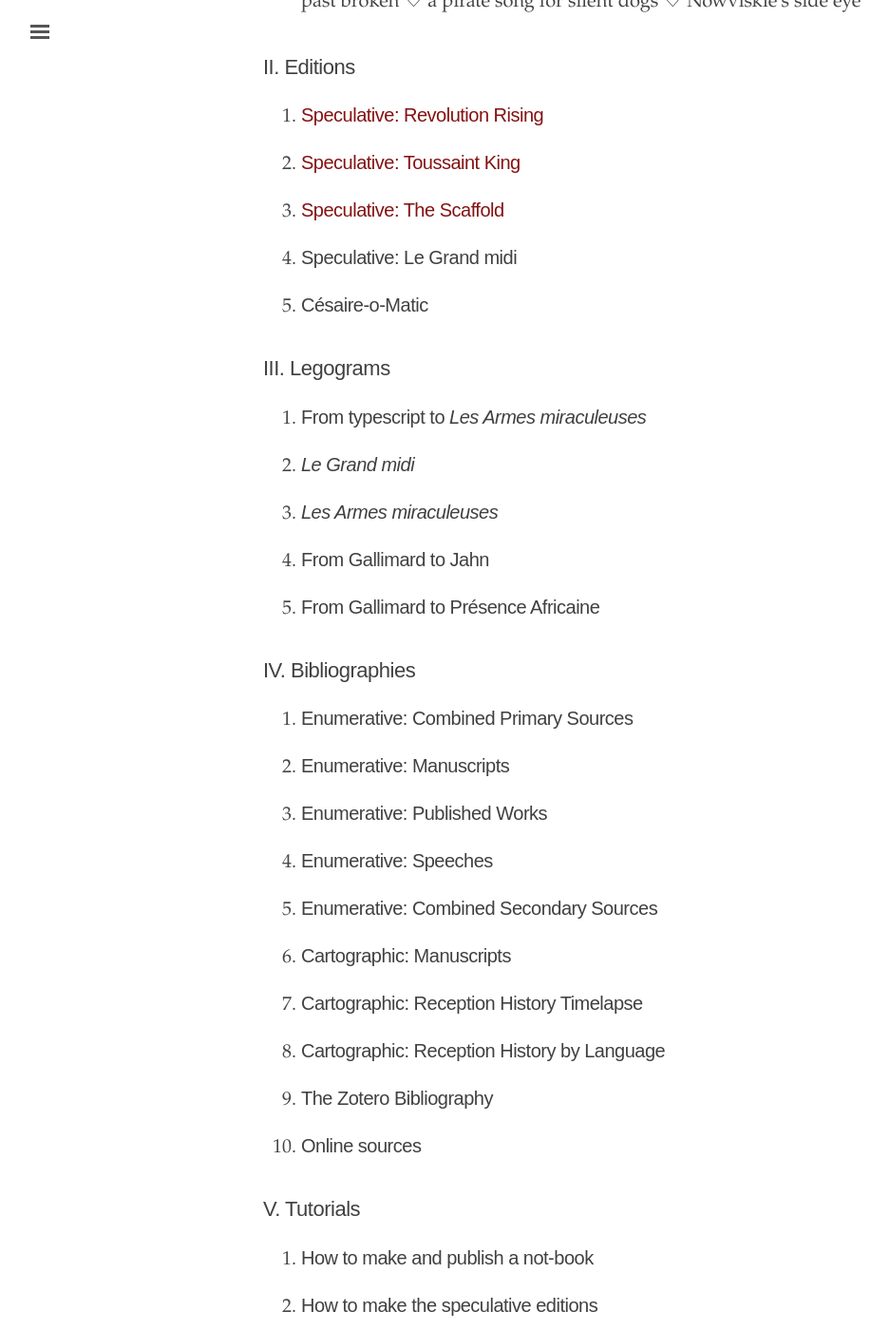
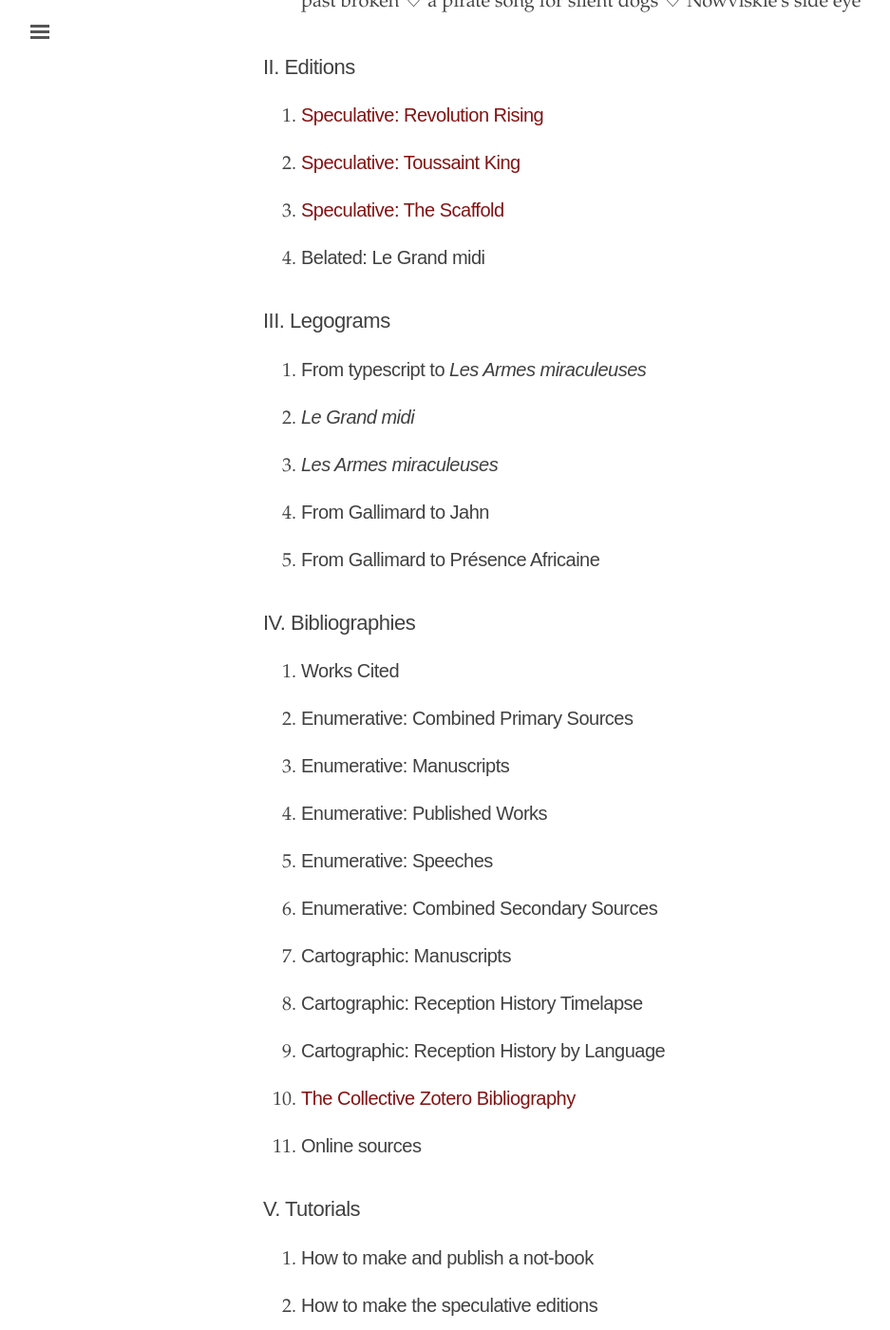
Before and after one commit to elotroalex/record, a Jekyll site: the page built from index.html, in a window 1280 px wide and 1400 px high, scrolled down 1408 px. Shown: the whole window at 95% size, without its empty margins (3-940 px from the left). Built offline with Jekyll 4.4.1, drawn with Linux system fonts in a browser that asks for light colours; some of the changed text lies outside the part shown.

Commit message:
edited opening for 4

```diff
--- a/_includes/head.html
+++ b/_includes/head.html
@@ -43,13 +43,7 @@
     <meta property="og:image:height" content="200" />
     {% endif %}
 
-  <title>
-    {% if page.title == "Home" %}
-      {{ site.title }}
-    {% else %}
-      {{ page.title }}
-    {% endif %}
-  </title>
+  <title>{{ page.title }}</title>
 
   <!-- CSS links -->
   <link rel="stylesheet" href="{{ site.baseurl }}/public/css/syntax.css"/>
--- a/index.html
+++ b/index.html
@@ -70,10 +70,7 @@ title: "Project-X."
       <h3><a href="{{site.baseurl}}/editions/sdw-scaffold/">Speculative: The Scaffold</a></h3>
     </li>
     <li>
-      <h3>Speculative: Le Grand midi</h3>
-    </li>
-    <li>
-      <h3>Césaire-o-Matic</h3>
+      <h3>Belated: Le Grand midi</h3>
     </li>
   </ol>
   <h2>III. Legograms</h2>
@@ -97,6 +94,9 @@ title: "Project-X."
 
   <h2>IV. Bibliographies</h2>
   <ol>
+    <li>
+      <h3>Works Cited</h3>
+    </li>
     <li>
       <h3>Enumerative: Combined Primary Sources</h3>
     </li>
@@ -122,7 +122,7 @@ title: "Project-X."
       <h3>Cartographic: Reception History by Language</h3>
     </li>
     <li>
-      <h3>The Zotero Bibliography</h3>
+      <h3><a href="https://www.zotero.org/groups/232193/aime_cesaire/items">The Collective Zotero Bibliography</a></h3>
     </li>
     <li>
       <h3>Online sources</h3>
@@ -135,9 +135,6 @@ title: "Project-X."
     </li>
     <li>
       <h3>How to make the speculative editions</h3>
-    </li>
-    <li>
-      <h3>How to make a Césaire-o-matic</h3>
     </li>
     <li>
       <h3>How to make legograms</h3>
```
Also changed, not shown: other parts of index.html (+1 -1 lines), _chapters/01-nebula.md (+1 -1 lines), _chapters/04-ghost.md (+5 -5 lines).
